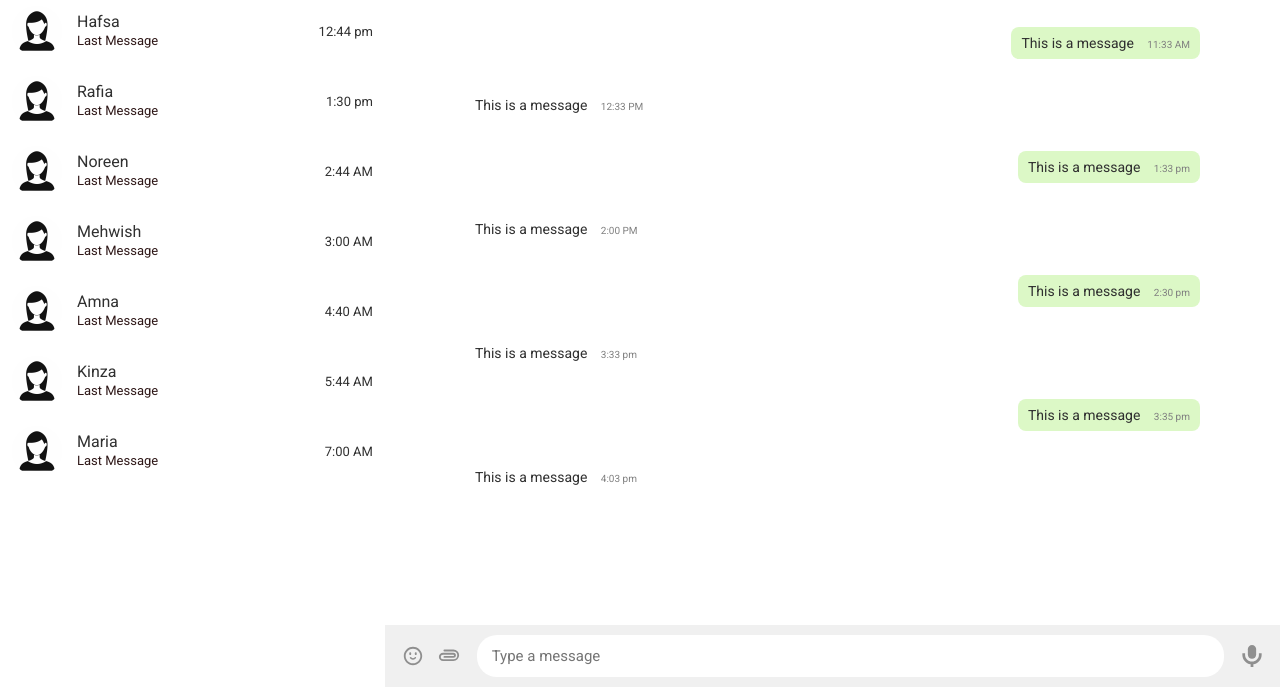
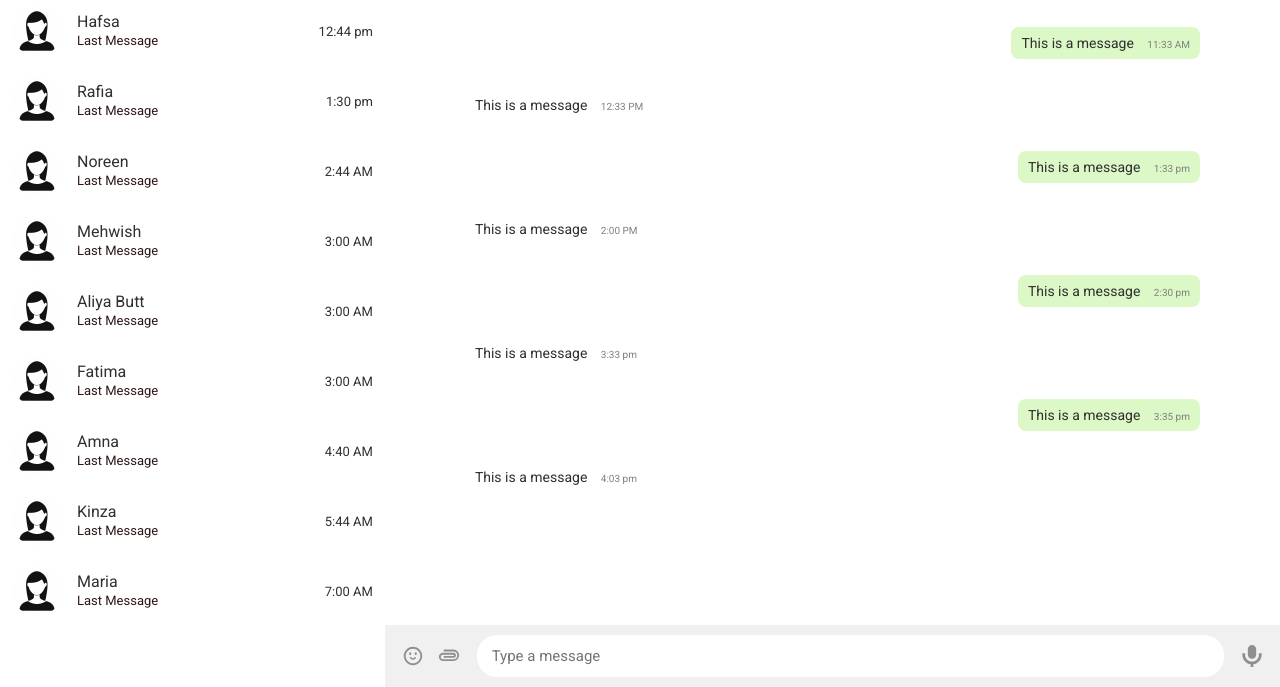
Before and after one commit to sonianawaz768-a11y/whatsapp-Clone, a plain HTML site: page index.html in a window 1280 px wide. Shown: the part 115-802 px from the top of the page. Drawn offline with Linux system fonts and the light colour scheme.

Commit message:
clone
clone

```diff
--- a/index.html
+++ b/index.html
@@ -85,6 +85,50 @@
                 </div>
             </div>
 
+
+
+ <div class="sidebar-chat">
+                <div class="chat-avatar">
+                    <img src="avatar.png" alt="">
+                </div>
+                <div class="chat-info">
+                    <h4>Aliya Butt</h4>
+                    <p>Last Message</p>
+                </div>
+                <div class="time">
+                    <p>3:00 AM</p>
+                </div>
+            </div>
+
+
+
+
+
+
+             <div class="sidebar-chat">
+                <div class="chat-avatar">
+                    <img src="avatar.png" alt="">
+                </div>
+                <div class="chat-info">
+                    <h4>Fatima</h4>
+                    <p>Last Message</p>
+                </div>
+                <div class="time">
+                    <p>3:00 AM</p>
+                </div>
+            </div>
+
+
+
+
+
+
+
+
+
+
+
+
             <div class="sidebar-chat">
                 <div class="chat-avatar">
                     <img src="avatar.png" alt="">
```
